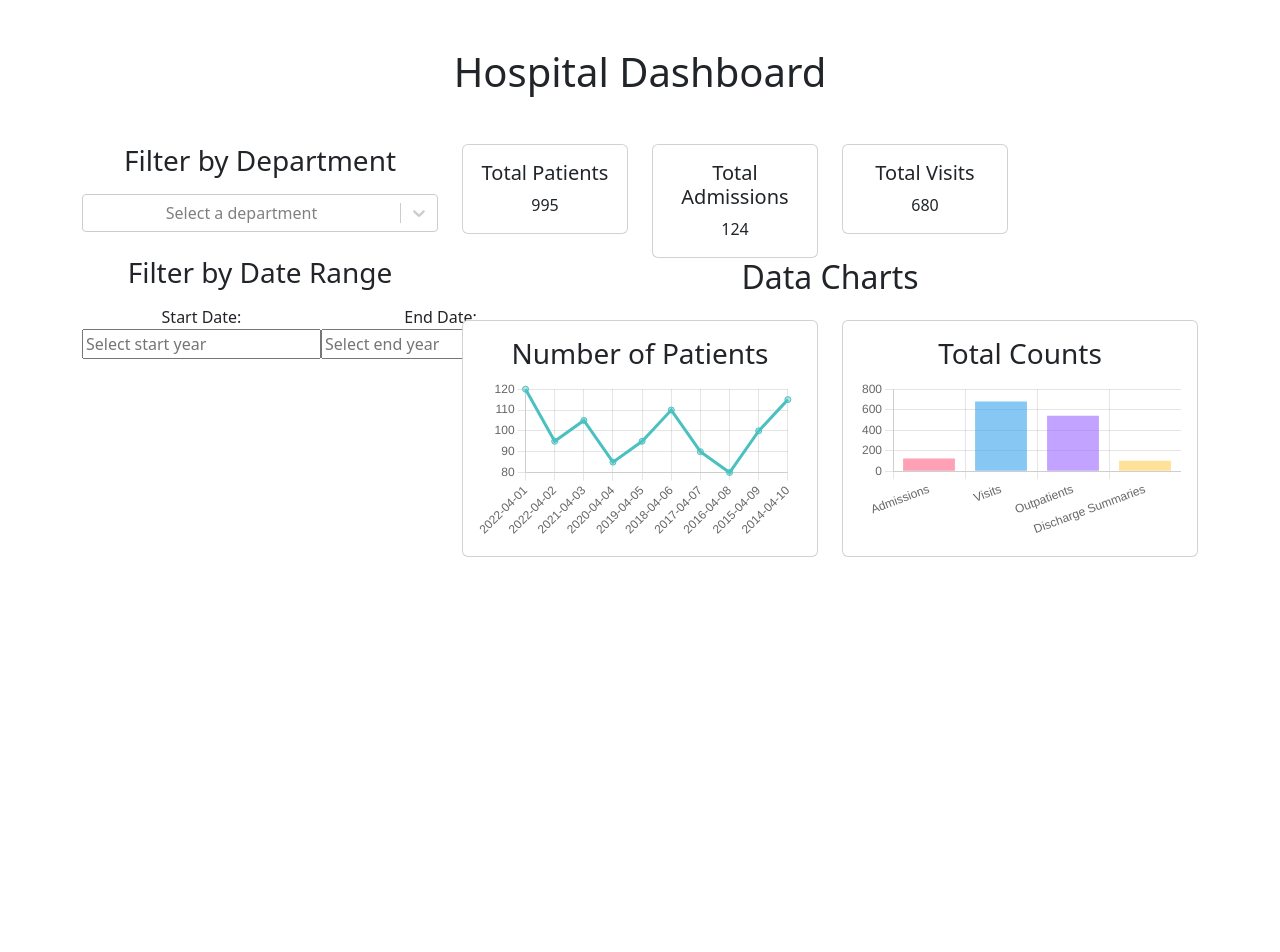
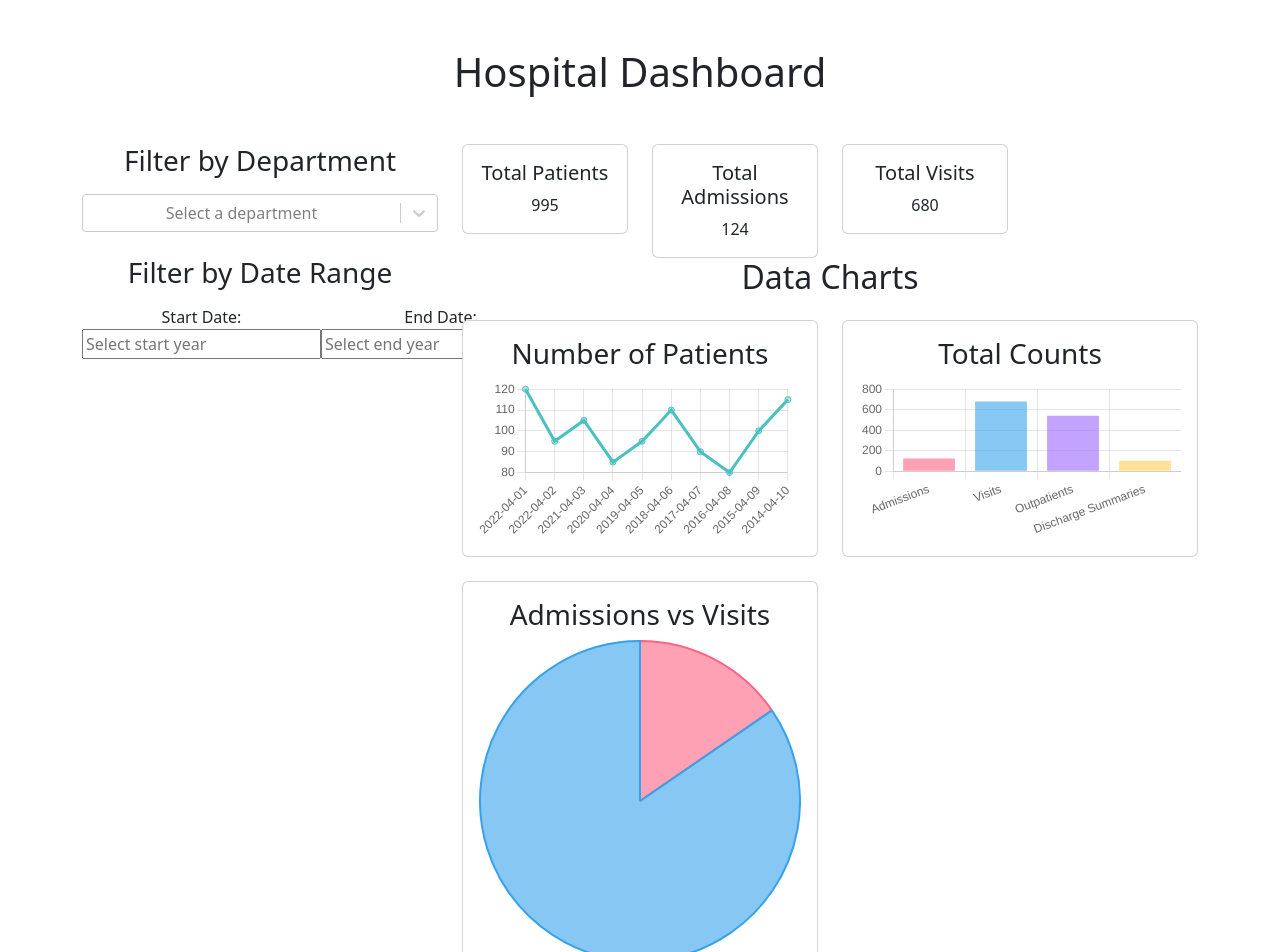
Before and after one commit to ayushy78/dashboard, a React (Create React App) app: page / in a window 1280 px wide. Shown: the top 952 px of the page. Before the commit the page ends 800 px from the top, so only its background shows below. Built offline with nearby package versions, Linux system fonts and the light colour scheme.

Commit message:
admissionsData

```diff
--- a/src/component/Charts.js
+++ b/src/component/Charts.js
@@ -1,8 +1,23 @@
 import React from "react";
-import { Line, Bar } from "react-chartjs-2";
-import { Chart, CategoryScale, LinearScale, PointElement, LineElement, BarElement } from "chart.js";
+import { Line, Bar, Pie } from "react-chartjs-2";
+import {
+  Chart,
+  CategoryScale,
+  LinearScale,
+  PointElement,
+  LineElement,
+  BarElement,
+  ArcElement,
+} from "chart.js";
 
-Chart.register(CategoryScale, LinearScale, PointElement, LineElement, BarElement);
+Chart.register(
+  CategoryScale,
+  LinearScale,
+  PointElement,
+  LineElement,
+  BarElement,
+  ArcElement
+);
 
 const Charts = ({ data }) => {
   const patientsData = {
@@ -43,6 +58,20 @@ const Charts = ({ data }) => {
     ],
   };
 
+  const admissionsData = {
+    labels: ["Inpatient", "Outpatient"],
+    datasets: [
+      {
+        data: [
+          data.reduce((sum, item) => sum + item.numAdmissions, 0),
+          data.reduce((sum, item) => sum + item.numVisits, 0),
+        ],
+        backgroundColor: ["rgba(255,99,132,0.6)", "rgba(54,162,235,0.6)"],
+        borderColor: ["rgba(255,99,132,1)", "rgba(54,162,235,1)"],
+      },
+    ],
+  };
+
   return (
     <div>
       <h2 className="mb-4">Data Charts</h2>
@@ -63,6 +92,14 @@ const Charts = ({ data }) => {
             </div>
           </div>
         </div>
+        <div className="col-md-6 mb-4">
+          <div className="card">
+            <div className="card-body">
+              <h3 className="card-title">Admissions vs Visits</h3>
+              <Pie data={admissionsData} />
+            </div>
+          </div>
+        </div>
       </div>
     </div>
   );
```
